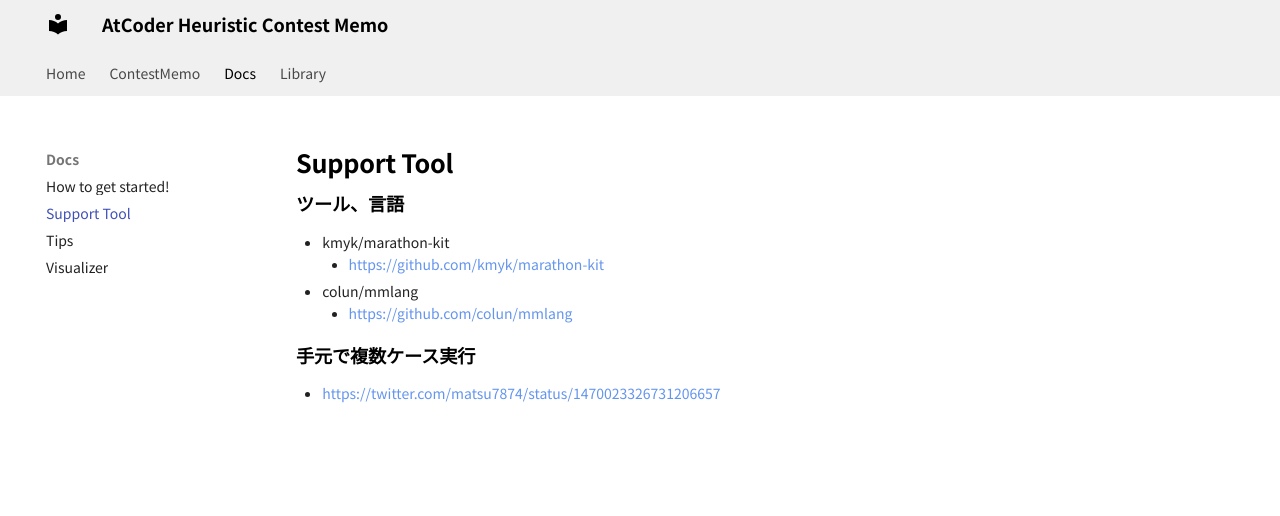
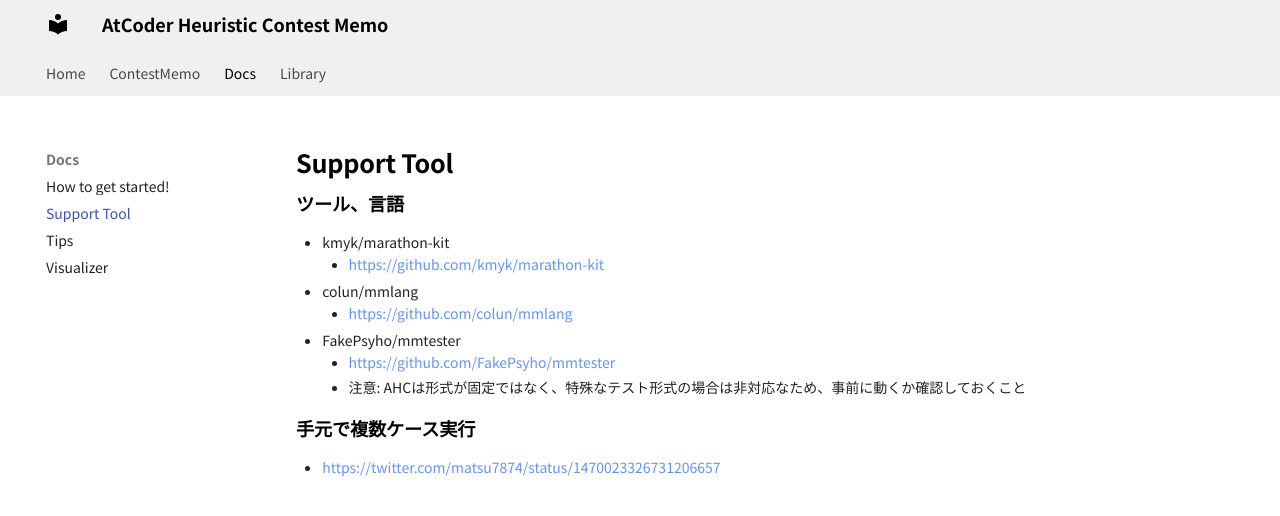
Before and after one commit to jetbead/AtCoderHeuristicContestMemo, an MkDocs documentation site: the page built from docs/Docs/support_tool.md, in a window 1280 px wide. Shown: the top 516 px of the page. Built offline with MkDocs 1.6.1 and Material for MkDocs 9.7.7, drawn with Linux system fonts in a browser that asks for light colours; some web fonts are replaced.

Commit message:
Update support_tool.md

```diff
--- a/docs/Docs/support_tool.md
+++ b/docs/Docs/support_tool.md
@@ -6,6 +6,9 @@
   - https://github.com/kmyk/marathon-kit
 - colun/mmlang
   - https://github.com/colun/mmlang
+- FakePsyho/mmtester
+  - https://github.com/FakePsyho/mmtester
+  - 注意: AHCは形式が固定ではなく、特殊なテスト形式の場合は非対応なため、事前に動くか確認しておくこと
 
 ## 手元で複数ケース実行
 
```
